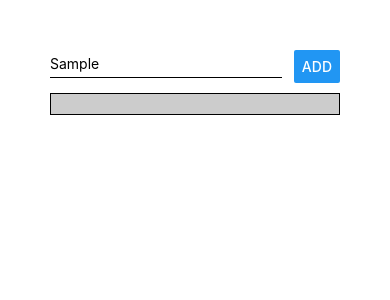
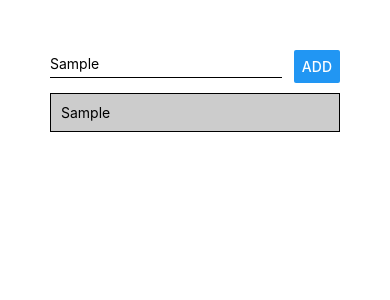
Before and after one commit to LCLY/ReactNative, a React Native app in the folder rn-app/: screen / in a window 390 px wide. Both pictures are taken after typing "Sample" into the empty fields and a click on the button "ADD". Shown: the top 300 px of the page. Built offline with nearby package versions, Linux system fonts and the light colour scheme.

Commit message:
refactor: added touchableopacity

```diff
--- a/rn-app/components/GoalItem.js
+++ b/rn-app/components/GoalItem.js
@@ -1,10 +1,12 @@
 import React from "react";
-import { StyleSheet, View, Text } from "react-native";
+import { StyleSheet, View, Text, TouchableOpacity } from "react-native";
 const GoalItem = props => {
     return (
-        <View style={styles.listItem}>
-            <Text>{props.item}</Text>
-        </View>
+        <TouchableOpacity onPress={props.onDelete}>
+            <View style={styles.listItem}>
+                <Text>{props.title}</Text>
+            </View>
+        </TouchableOpacity>
     );
 };
 
```
